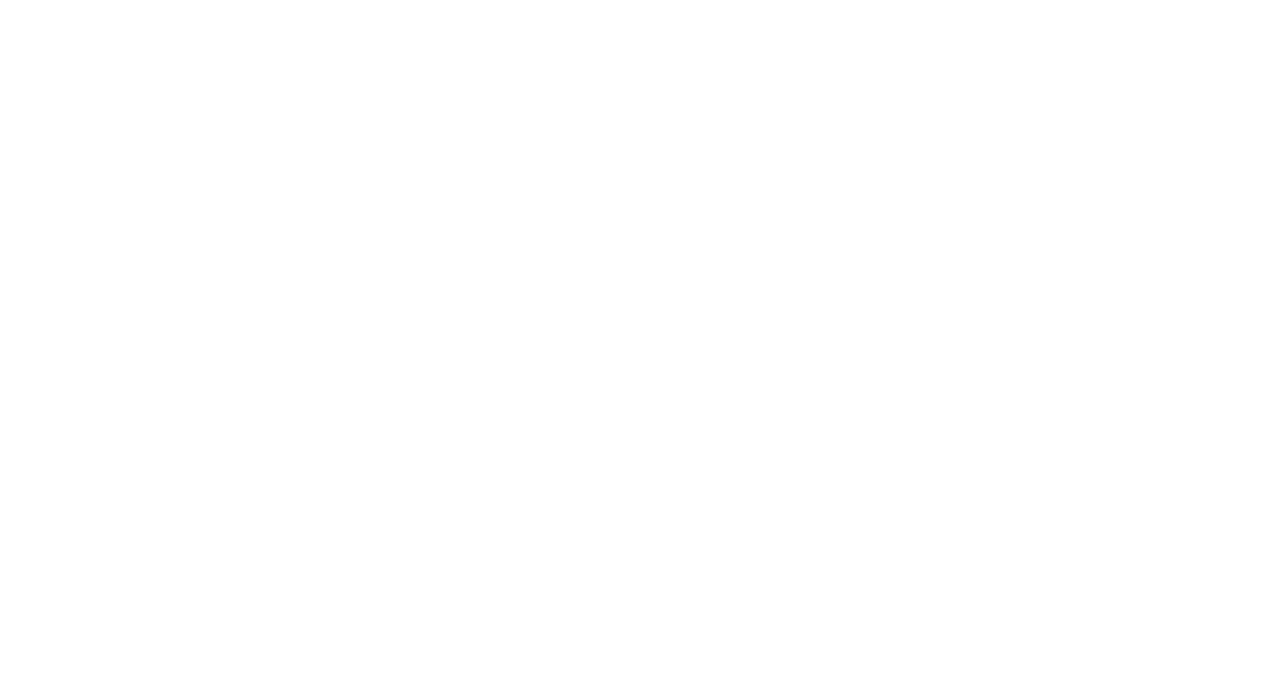
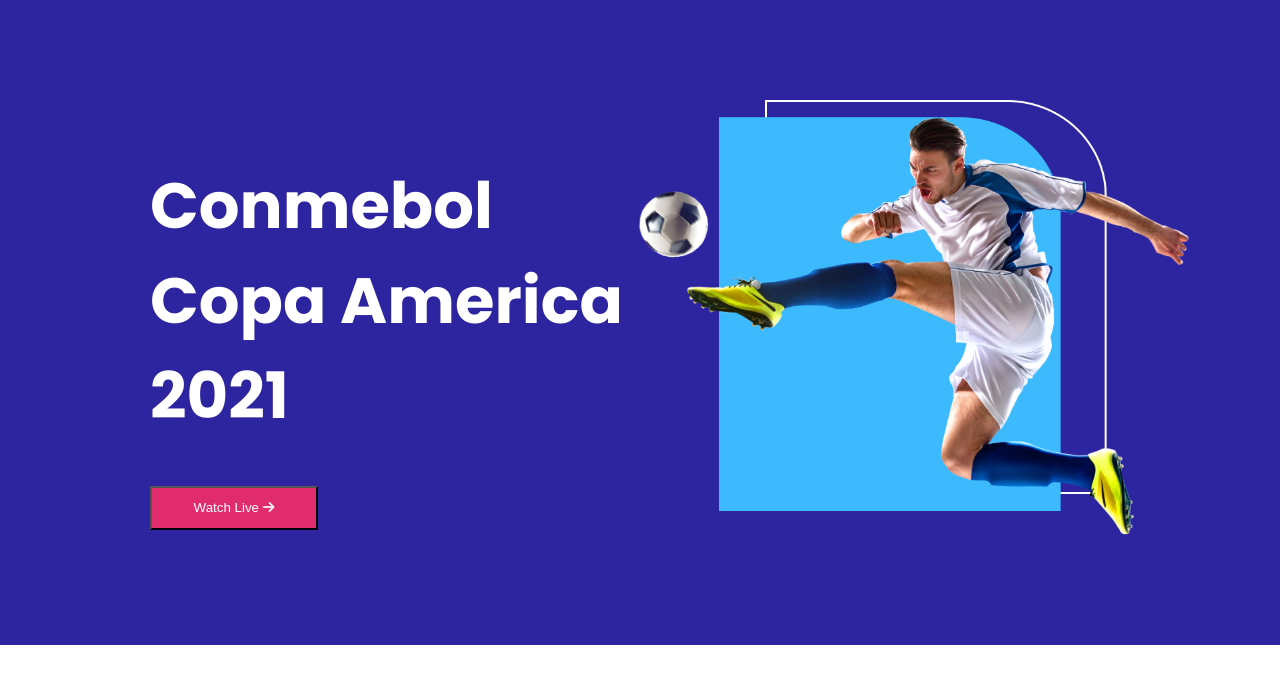
Before and after one commit to MmrMahfuj/responsive-football, a plain HTML site: page index.html in a window 1280 px wide. Drawn offline with Linux system fonts and the light colour scheme.

Commit message:
header completed

```diff
--- a/css/style.css
+++ b/css/style.css
@@ -0,0 +1,41 @@
+/* ------------------------------------------------------
+                    Google Poppins font link
+  -------------------------------------------------------- */
+  @import url('https://fonts.googleapis.com/css2?family=Poppins:wght@700&display=swap');
+
+  /* ------------------------------------------------------------
+                        Common style
+  ----------------------------------------------------------------  */
+body{
+    font-family: 'Poppins', sans-serif;
+    margin: 0;
+}
+
+/* ---------------------------------------------------------------
+                        Header Design
+------------------------------------------------------------------- */
+.header{
+    display: flex;
+    background-color: #2D25A0;
+    background-size: cover;
+    align-items: center;
+    padding: 100px 150px;
+    justify-content: space-between;
+
+}
+h1{
+font-size: 64px;
+color: #ffffffff;
+width: 485px;
+}
+.header-btn{
+    color: #ffffffff;
+    background-color: #E02C6D;
+    width: 168px;
+    height: 44px;
+    padding: 10px, 24px, 10px, 24px;
+}
+.header-image img{
+    width: 556px;
+    height: 438px;
+}
--- a/index.html
+++ b/index.html
@@ -6,12 +6,24 @@
     <meta http-equiv="X-UA-Compatible" content="IE=edge">
     <meta name="viewport" content="width=device-width, initial-scale=1.0">
     <title>Responsive Football</title>
+    <!-- -----------------Font Awesome link-------------  -->
+    <script src="https://kit.fontawesome.com/1bc66c2f87.js" crossorigin="anonymous"></script>
+
     <!-- -----------------style sheet link--------------  -->
     <link rel="stylesheet" href="css/style.css">
+
 </head>
 
 <body>
-
+    <header class="header">
+        <div class="header-title">
+            <h1>Conmebol Copa America 2021</h1>
+            <button class="header-btn">Watch Live <i class="fas fa-arrow-right"></i></button>
+        </div>
+        <div class="header-image">
+            <img src="images/banner.png" alt="picture of argentina">
+        </div>
+    </header>
 </body>
 
 </html>
```
